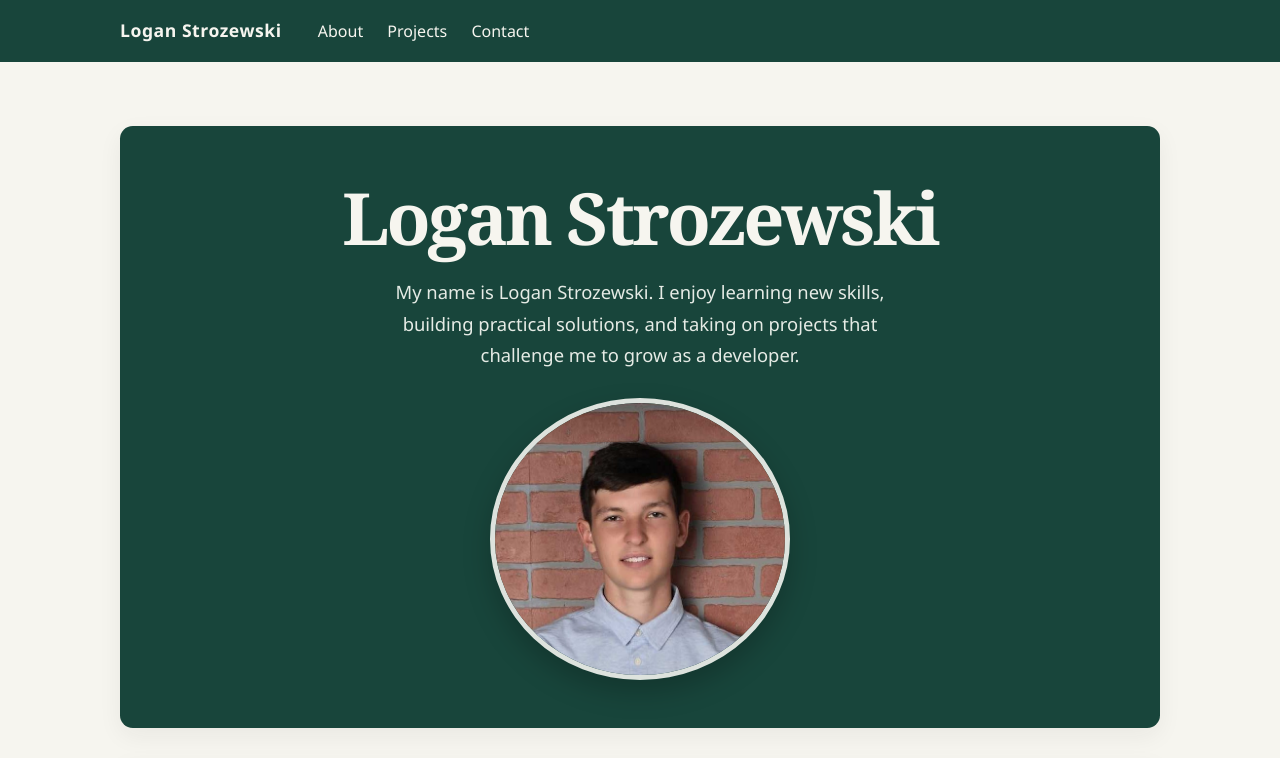
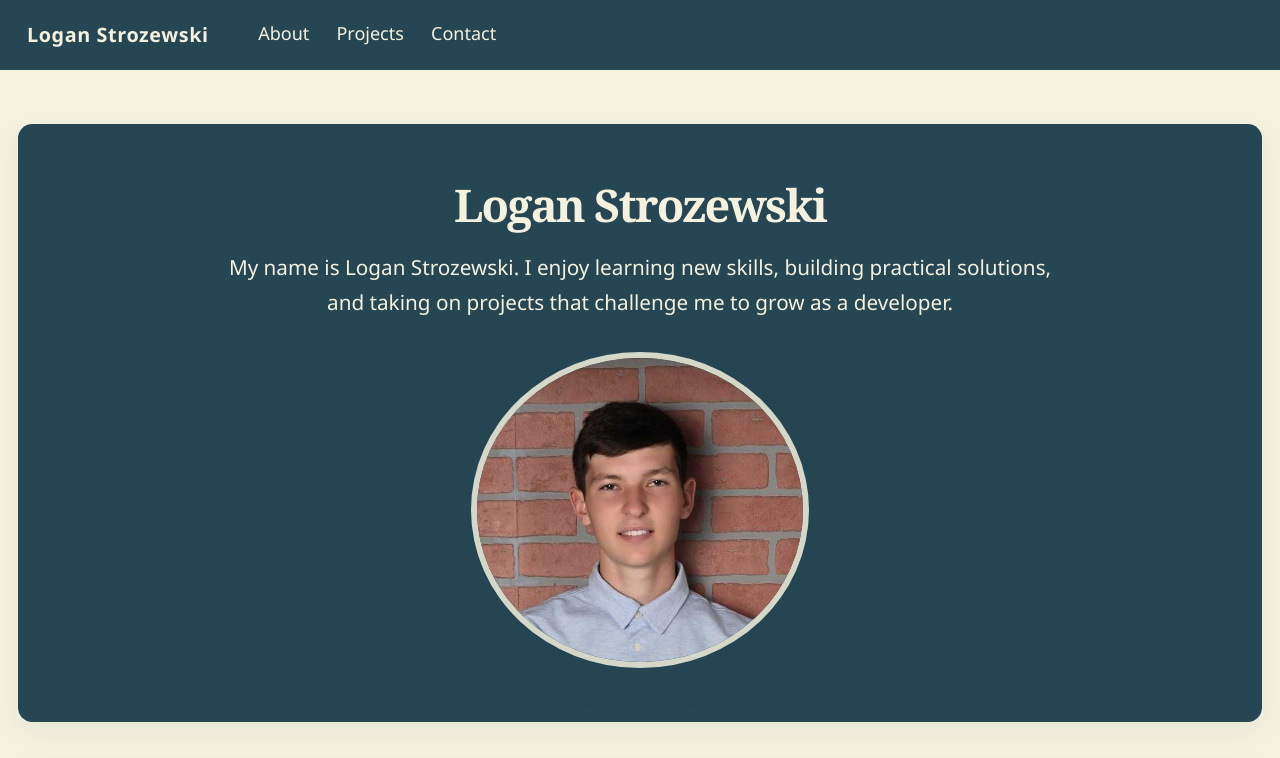
Before and after one commit to LoganStrozewski/MI349-Portfolio-Project, a plain HTML site: page index.html in a window 1280 px wide. Shown: the top 758 px of the page. Drawn offline with Linux system fonts and the light colour scheme.

Commit message:
Lab 6 work complete

```diff
--- a/index.html
+++ b/index.html
@@ -37,6 +37,7 @@
 					IT systems, troubleshooting, and real-world technical solutions.
 				</p>
 
+				<div class="experience-grid">
 					<article>
 						<h3>Full Stack Software Engineering Intern - Ford Motor Company</h3>
 						<p>May 2026 - August 2026</p>
@@ -75,6 +76,7 @@
 							Manage multiple concurrent support requests and technical responsibilities.
 						</p>
 					</article>
+				</div>
 			</section>
 
 			<section class="contact-section" id="contact" aria-labelledby="contact-heading">
--- a/style.css
+++ b/style.css
@@ -1,9 +1,24 @@
+/*
+Use coolors.co to generate a new color theme for the website styling.
+Make sure the colors are consistent across the page.
+Replace every instance of the old color palette.
+Modify only the style.css file.
+
+Modified code includes color variables in the root
+and color styling throughout the css file
+*/
+
+
 :root {
-	--color-ink: #202922;
-	--color-paper: #f6f5ef;
-	--color-green: #18453b;
-	--color-accent: #c4a86a;
-	--color-muted: #5d685f;
+	--color-ink: #264653;
+	--color-paper: #f4f1de;
+	--color-primary: #264653;
+	--color-secondary: #2a9d8f;
+	--color-accent: #e9c46a;
+	--color-coral: #e76f51;
+	--color-muted: #52717a;
+	--color-border: #d9dfd9;
+	--color-surface: #ffffff;
 }
 
 * {
@@ -12,10 +27,14 @@
 
 html {
 	scroll-behavior: smooth;
+	font-size: 12px;
 }
 
 body {
 	margin: 0;
+	min-height: 100vh;
+	display: flex;
+	flex-direction: column;
 	background: var(--color-paper);
 	color: var(--color-ink);
 	font-family: "Avenir Next", Avenir, "Segoe UI", sans-serif;
@@ -24,13 +43,17 @@ body {
 }
 
 header {
-	background: var(--color-green);
+	background: var(--color-primary);
 	color: var(--color-paper);
 }
 
 nav {
-	max-width: 68rem;
-	margin: 0 auto;
+	display: flex;
+	flex-direction: row;
+	flex-wrap: wrap;
+	justify-content: flex-start;
+	gap: 0.75rem;
+	margin: 0;
 	padding: 1rem 1.5rem;
 }
 
@@ -62,29 +85,30 @@ nav ul a {
 }
 
 nav a:hover {
-	color: var(--color-accent);
+	color: var(--color-coral);
 }
 
 main {
-	max-width: 68rem;
+	flex: 1;
+	width: 100%;
 	margin: 0 auto;
-	padding: 2rem 1.5rem 4rem;
+	padding: 1rem 1rem 2rem;
 }
 
 section {
 	margin: 2rem 0;
-	padding: 2.5rem;
-	border: 1px solid #e1e0d7;
+	padding: 1.5rem;
+	border: 1px solid var(--color-border);
 	border-radius: 0.8rem;
-	background: #fffefa;
-	box-shadow: 0 0.5rem 1.5rem rgb(32 41 34 / 6%);
+	background: var(--color-surface);
+	box-shadow: 0 0.5rem 1.5rem rgb(38 70 83 / 6%);
 }
 
 .home-section {
 	min-height: 25rem;
 	padding: 3rem;
 	border: 0;
-	background: var(--color-green);
+	background: var(--color-primary);
 	color: var(--color-paper);
 	text-align: center;
 }
@@ -98,13 +122,13 @@ h3 {
 
 h1 {
 	margin: 0 0 1rem;
-	font-size: clamp(2.5rem, 7vw, 4.5rem);
+	font-size: 2.5rem;
 	letter-spacing: -0.04em;
 }
 
 h2 {
 	margin: 0 0 1.25rem;
-	color: var(--color-green);
+	color: var(--color-primary);
 	font-size: 2rem;
 }
 
@@ -114,15 +138,15 @@ h3 {
 }
 
 p {
-	max-width: 68ch;
+	width: 90%;
 	margin: 0 0 1rem;
 }
 
 .home-section p {
-	max-width: 48ch;
+	width: 75%;
 	margin-right: auto;
 	margin-left: auto;
-	color: #e5ebe5;
+	color: var(--color-paper);
 	font-size: 1.15rem;
 }
 
@@ -131,16 +155,16 @@ p {
 	width: min(100%, 18.75rem);
 	height: auto;
 	margin: 1.75rem auto 0;
-	border: 0.35rem solid rgb(255 254 250 / 85%);
+	border: 0.35rem solid rgb(244 241 222 / 85%);
 	border-radius: 50%;
-	box-shadow: 0 0.75rem 1.75rem rgb(0 0 0 / 22%);
+	box-shadow: 0 0.75rem 1.75rem rgb(38 70 83 / 22%);
 }
 
 article {
 	margin-top: 1.5rem;
 	padding: 1.5rem 0 0.25rem 1.25rem;
-	border-top: 1px solid #e1e0d7;
-	border-left: 0.2rem solid var(--color-accent);
+	border-top: 1px solid var(--color-border);
+	border-left: 0.2rem solid var(--color-secondary);
 }
 
 article p:first-of-type {
@@ -151,7 +175,7 @@ article p:first-of-type {
 }
 
 a {
-	color: var(--color-green);
+	color: var(--color-primary);
 	text-underline-offset: 0.2em;
 }
 
@@ -170,7 +194,7 @@ a:focus-visible {
 
 footer {
 	padding: 1.5rem;
-	background: var(--color-green);
+	background: var(--color-primary);
 	color: var(--color-paper);
 	text-align: center;
 }
@@ -181,6 +205,46 @@ footer p {
 }
 
 ::selection {
-	background: var(--color-accent);
+	background: var(--color-coral);
 	color: var(--color-ink);
 }
+
+.experience-grid {
+	display: grid;
+	grid-template-columns: 1fr;
+	gap: 1.5rem;
+}
+
+.experience-grid article {
+	margin-top: 0;
+}
+
+@media (min-width: 640px) {
+	html {
+		font-size: 14px;
+	}
+
+	.experience-grid {
+		grid-template-columns: 1fr 1fr;
+	}
+}
+
+@media (min-width: 960px) {
+	html {
+		font-size: 16px;
+	}
+
+	.experience-grid {
+		grid-template-columns: 1fr 1fr 1fr;
+	}
+}
+
+@media (min-width: 1200px) {
+	html {
+		font-size: 18px
+	}
+
+	section {
+		padding: 4rem;
+	}
+}
```
Lines whose indentation alone changed are shown as unchanged.
